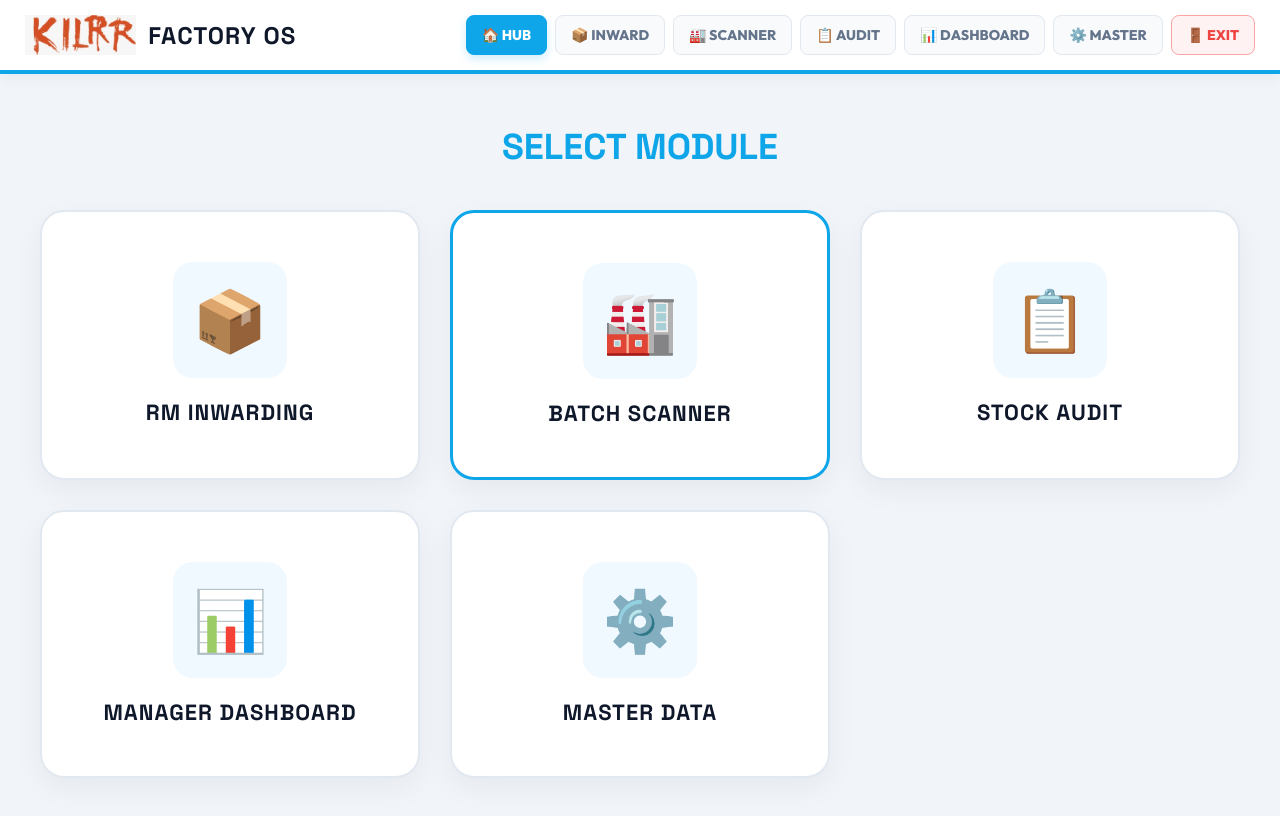
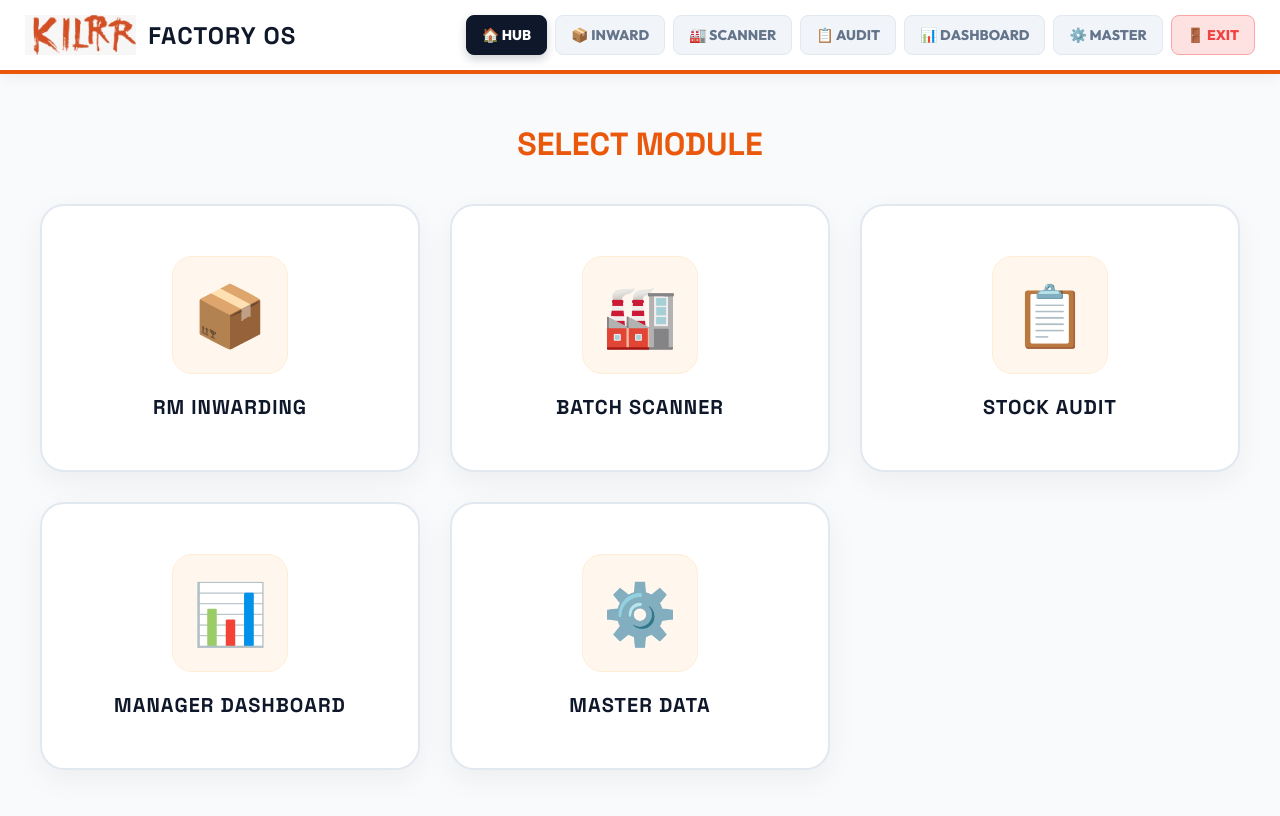
Before and after one commit to muaz-ai/kilrr-traceability, a website: page public/index.html in a window 1280 px wide. Drawn offline with Linux system fonts and the light colour scheme.

Commit message:
Update index.html

```diff
--- a/public/index.html
+++ b/public/index.html
@@ -5,23 +5,23 @@
     <meta name="viewport" content="width=device-width, initial-scale=1.0, maximum-scale=1.0, user-scalable=no">
     <link href="https://fonts.googleapis.com/css2?family=Space+Grotesk:wght@700;900&family=Outfit:wght@400;600;800;900&display=swap" rel="stylesheet">
     <style>
-        body { font-family: 'Outfit', sans-serif; background: #f1f5f9; color: #0f172a; margin: 0; padding-bottom: 50px; }
-        .nav-top { background: #ffffff; border-bottom: 4px solid #0ea5e9; padding: 15px 25px; display: flex; flex-wrap: wrap; justify-content: space-between; align-items: center; box-shadow: 0 4px 15px rgba(0,0,0,0.05); }
+        body { font-family: 'Outfit', sans-serif; background: #f8fafc; color: #0f172a; margin: 0; padding-bottom: 50px; }
+        .nav-top { background: #ffffff; border-bottom: 4px solid #ea580c; padding: 15px 25px; display: flex; flex-wrap: wrap; justify-content: space-between; align-items: center; box-shadow: 0 4px 15px rgba(0,0,0,0.05); }
         .brand { display: flex; align-items: center; gap: 12px; font-family: 'Space Grotesk', sans-serif; font-size: 24px; font-weight: 900; color: #0f172a; letter-spacing: 1px; text-decoration: none; text-transform: uppercase;}
         .brand img { height: 40px; }
         .nav-links { display: flex; flex-wrap: wrap; gap: 8px; margin-top: 15px; width: 100%; justify-content: center; }
         @media(min-width: 900px){ .nav-links { width: auto; margin-top: 0; } }
-        .nav-btn { text-decoration: none; padding: 10px 15px; color: #64748b; font-weight: 800; font-size: 14px; text-transform: uppercase; border-radius: 8px; transition: 0.2s; background: #f8fafc; border: 1px solid #e2e8f0; }
-        .nav-btn:hover, .nav-btn.active { background: #0ea5e9; color: #ffffff; border-color: #0ea5e9; box-shadow: 0 4px 10px rgba(14,165,233,0.2);}
-        .nav-btn.logout { background: #fef2f2; color: #ef4444; border-color: #fca5a5; } .nav-btn.logout:hover { background: #ef4444; color: #ffffff; }
+        .nav-btn { text-decoration: none; padding: 10px 15px; color: #64748b; font-weight: 800; font-size: 14px; text-transform: uppercase; border-radius: 8px; transition: 0.2s; background: #f1f5f9; border: 1px solid #e2e8f0; }
+        .nav-btn:hover, .nav-btn.active { background: #0f172a; color: #ffffff; border-color: #0f172a; box-shadow: 0 4px 10px rgba(15,23,42,0.2);}
+        .nav-btn.logout { background: #fee2e2; color: #ef4444; border-color: #fca5a5; } .nav-btn.logout:hover { background: #ef4444; color: #ffffff; }
 
         .container { max-width: 1200px; margin: 50px auto; padding: 0 20px; text-align: center; }
         .grid { display: grid; grid-template-columns: repeat(auto-fit, minmax(280px, 1fr)); gap: 30px; margin-top: 40px; }
 
         .app-card { background: #ffffff; border: 2px solid #e2e8f0; border-radius: 24px; padding: 50px 30px; text-decoration: none; color: #0f172a; transition: 0.3s; display: flex; flex-direction: column; align-items: center; gap: 20px; box-shadow: 0 10px 30px rgba(0,0,0,0.05); }
-        .app-card:hover { transform: translateY(-8px); border-color: #0ea5e9; box-shadow: 0 20px 40px rgba(14,165,233,0.15); }
-        .icon { font-size: 60px; background: #f0f9ff; padding: 20px; border-radius: 20px; color: #0ea5e9;}
-        .title { font-weight: 900; font-size: 22px; text-transform: uppercase; letter-spacing: 1px; font-family: 'Space Grotesk', sans-serif;}
+        .app-card:hover { transform: translateY(-8px); border-color: #ea580c; box-shadow: 0 20px 40px rgba(234,88,12,0.15); }
+        .icon { font-size: 60px; background: #fff7ed; padding: 20px; border-radius: 20px; border: 1px solid #ffedd5;}
+        .title { font-weight: 900; font-size: 20px; text-transform: uppercase; letter-spacing: 1px; font-family: 'Space Grotesk', sans-serif;}
     </style>
 </head>
 <body>
@@ -38,10 +38,10 @@
         </div>
     </nav>
     <div class="container">
-        <h1 style="font-family:'Space Grotesk', sans-serif; font-size:36px; color:#0ea5e9; text-transform:uppercase;">Select Module</h1>
+        <h1 style="font-family:'Space Grotesk', sans-serif; font-size:32px; color:#ea580c; text-transform:uppercase;">Select Module</h1>
         <div class="grid">
             <a href="inwarding.html" class="app-card"><span class="icon">📦</span><span class="title">RM Inwarding</span></a>
-            <a href="scanner.html" class="app-card" style="border-color:#0ea5e9; border-width:3px;"><span class="icon">🏭</span><span class="title">Batch Scanner</span></a>
+            <a href="scanner.html" class="app-card"><span class="icon">🏭</span><span class="title">Batch Scanner</span></a>
             <a href="audit.html" class="app-card"><span class="icon">📋</span><span class="title">Stock Audit</span></a>
             <a href="dashboard.html" class="app-card"><span class="icon">📊</span><span class="title">Manager Dashboard</span></a>
             <a href="master.html" class="app-card"><span class="icon">⚙️</span><span class="title">Master Data</span></a>
```
